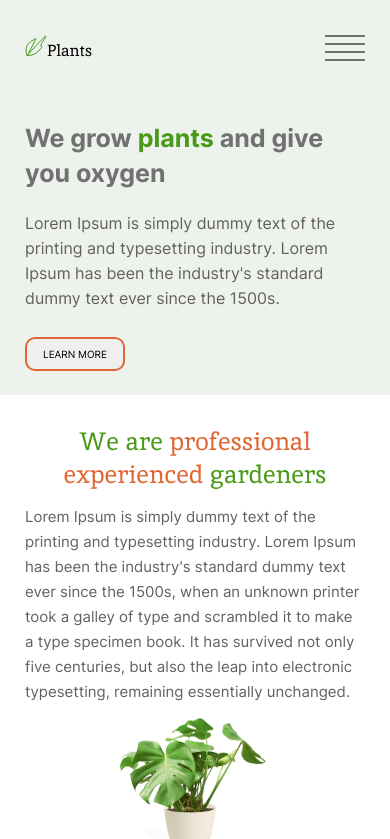
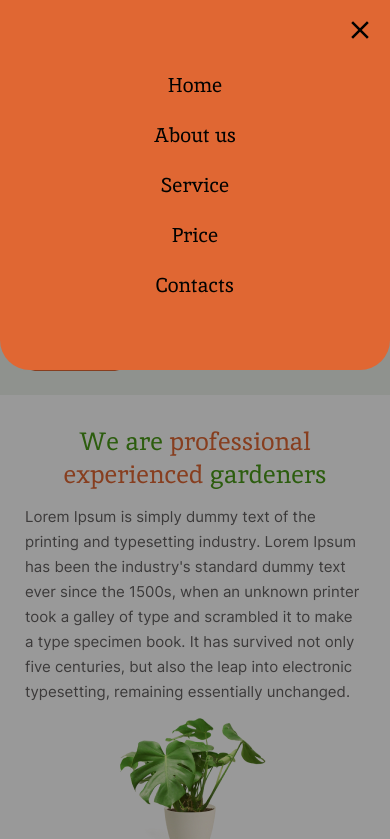
Before and after one commit to Marigza/Plants-layout, a website: page plants/index.html in a window 390 px wide. Both pictures are taken after a click on the element 345 px from the left and 48 px from the top of the page. Shown: the top 839 px of the page. Drawn offline with Linux system fonts and the light colour scheme.

Commit message:
feat: create adaptive menu

```diff
--- a/plants/index.html
+++ b/plants/index.html
@@ -9,7 +9,7 @@
   <link rel="icon" href="assets/logo.ico">
 </head>
 <body>
-  <header class="header">
+  <header class="header" id="welcome">
     <div class="wrapper header__wrapper">
       <div class="logo">
         <div class="logo__icon">
@@ -20,8 +20,11 @@
         <div class="logo_name"><a class="link logo__link" href="index.html">Plants</a></div>
       </div>
       <nav class="header__nav">
+        <div class="close-nav">
+          <div class="close-icon"></div>
+        </div>
         <ul class="navigation">
-          <li class="navigation__item"><a class="link nav__link nav__link_active" href="index.html">Home</a></li>
+          <li class="navigation__item"><a class="link nav__link" href="#welcome">Home</a></li>
           <li class="navigation__item"><a class="link nav__link" href="#about">About us</a></li>
           <li class="navigation__item"><a class="link nav__link" href="#service">Service</a></li>
           <li class="navigation__item"><a class="link nav__link" href="#prices">Price</a></li>
@@ -190,6 +193,7 @@
       </ul>
     </div>
   </footer>
+  <div class="modal-window"></div>
   <script src="script.js"></script>
 </body>
 </html>
--- /dev/null
+++ b/plants/sass/base/_modal.scss
@@ -0,0 +1,19 @@
+.modal-window {
+  display: none;
+  @include media-mobile {
+    display: block;
+    position: fixed;
+    bottom: 100%;
+    left: 0;
+    height: 100%;
+    width: 100%;
+    background-color: transparent;
+  }
+}
+
+.modal-window_active {
+  @include media-mobile {
+    bottom: 0;
+    background-color: rgba(0, 0, 0, 0.4);
+  }
+}
--- a/plants/sass/components/_header.scss
+++ b/plants/sass/components/_header.scss
@@ -15,19 +15,58 @@
 
 .header__nav {
   @include media-mobile {
-    display: none;
+    position: fixed;
+    top: -100%;
+    left: 0;
+    width: 100%;
+    background-color: $color-brand-second;
+    border-radius: 0 0 30px 30px;
+  }
+  transition: top ease 0.5s;
+}
+
+.header__nav_active {
+  @include media-mobile {
+    position: fixed;
+    top: 0;
+    left: 0;
+    z-index: 2;
   }
 }
+
+.close-nav {
+  display: none;
+  @include media-mobile {
+    display: flex;
+    justify-content: flex-end;
+  }
+}
+
+.close-icon {
+  width: 20px;
+  height: 20px;
+  margin: 20px;
+  background: url(../assets/svg/close_icon.svg) no-repeat center;
+}
+
 
 .navigation {
   display: flex;
   justify-content: flex-end;
   margin: 0;
+  @include media-mobile {
+    flex-direction: column;
+    align-items: center;
+    margin-bottom: 60px;
+  }
 }
 
 .navigation__item {
   padding-left: 46px;
   white-space: nowrap;
+  @include media-mobile {
+    padding-left: 0;
+  }
 }
 
 .logo {
@@ -44,6 +83,9 @@
       color: $color-brand-second;
       @extend %transition;
     }
+  @include media-mobile {
+    font-size: 2.0rem;
+  }
 }
 
 .nav__link {
--- a/plants/sass/style.scss
+++ b/plants/sass/style.scss
@@ -1,6 +1,7 @@
 @import "abstracts/constants";
 @import "abstracts/mixins";
 @import "abstracts/placeholders";
+@import "base/modal";
 
 @import "base/fonts";
 @import "base/normalize";
--- a/plants/script.js
+++ b/plants/script.js
@@ -1 +1,31 @@
-console.log("1.Вёрстка валидная +10 \n2.Вёрстка семантическая + 20 \n3.Вёрстка соответствует макету +48 \n4.Требования к css + 12 \n5.Интерактивность, реализуемая через css +20")
+console.log("Plants1 \n1.Вёрстка валидная +10 \n2.Вёрстка семантическая + 20 \n3.Вёрстка соответствует макету +48 \n4.Требования к css + 12 \n5.Интерактивность, реализуемая через css +20");
+
+console.log("Plants2 \n1.Вёрстка соответствует макету ширина 768рх +24 \n2.Вёрстка соответствует макету ширина 380рх +24\n3.Ни на одном из разрешений до 320px включительно не появляется горизонтальная полоса прокрутки + 15 \n4.На ширине экрана 380рх и меньше реализовано адаптивное меню +22");
+
+//burger menu
+
+(function () {
+
+  const burger = document.querySelector('.burger__icon');
+  const modal = document.querySelector('.modal-window');
+  const navigation = document.querySelector('.header__nav');
+  const closeIcon = document.querySelector('.close-icon');
+  const navLinks = document.querySelectorAll('.nav__link');
+
+  burger.addEventListener('click', () => {
+    modal.classList.add('modal-window_active');
+    navigation.classList.add('header__nav_active');
+  })
+
+  const removeModal = () => {
+    navigation.classList.remove('header__nav_active');
+    modal.classList.remove('modal-window_active');
+  }
+
+  modal.addEventListener('click', removeModal);
+
+  closeIcon.addEventListener('click', removeModal);
+
+  navLinks.forEach(item => item.addEventListener('click', removeModal));
+
+}())
```
Also changed, not shown: plants/assets/svg/close_icon.svg (added), plants/sass/style.css, 1 other file.
